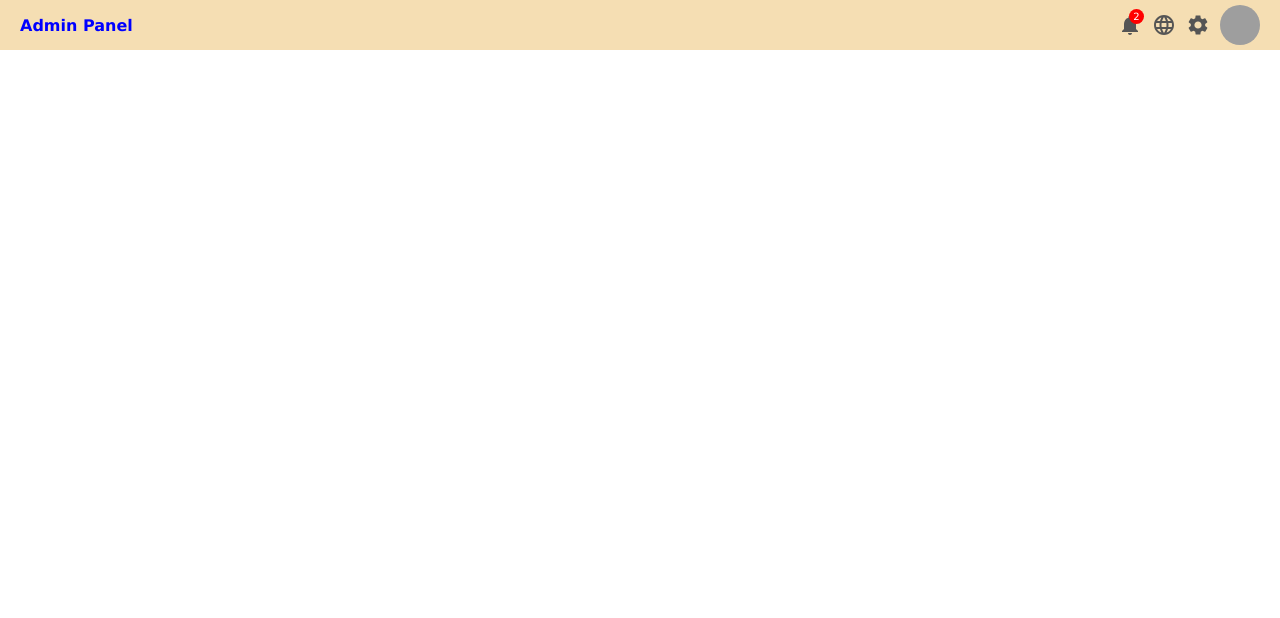
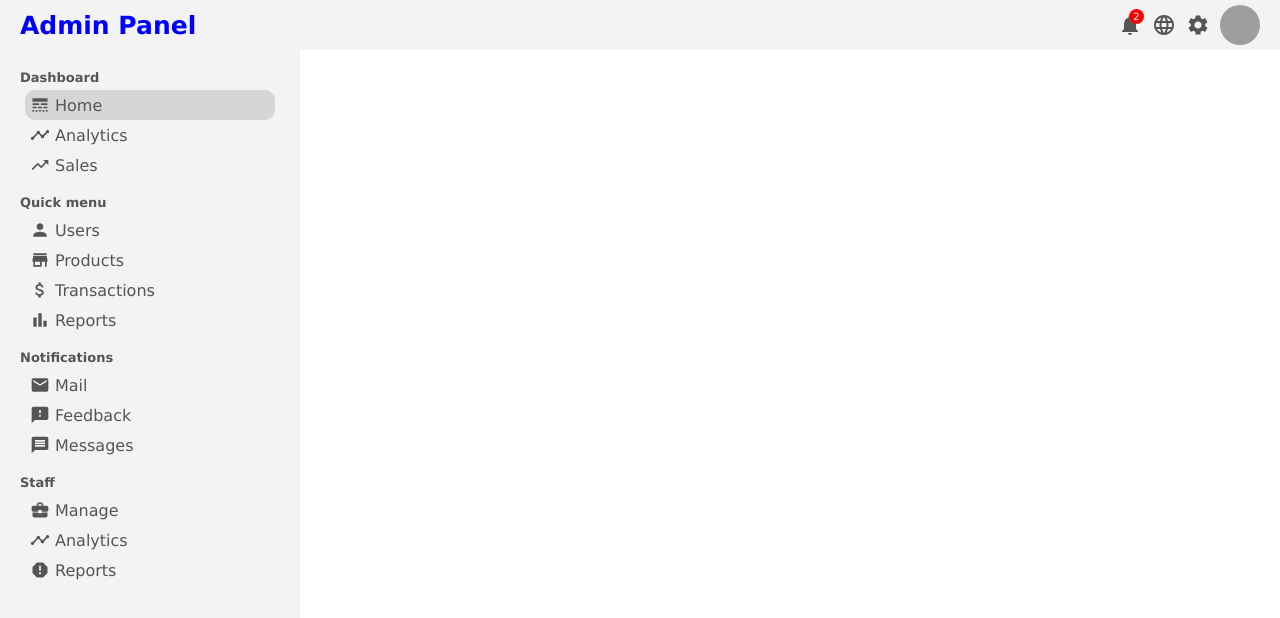
Before and after one commit to mjIsaac17/react-admin-panel, a React (Create React App) app: page / in a window 1280 px wide. Shown: the top 618 px of the page. Built offline with nearby package versions, Linux system fonts and the light colour scheme; grey boxes are pictures that could not be loaded.

Commit message:
Sidebar component

```diff
--- a/src/App.js
+++ b/src/App.js
@@ -1,9 +1,14 @@
-import Navbar from './components/Navbar/Navbar';
+import Navbar from './components/navbar/Navbar';
+import Sidebar from './components/sidebar/Sidebar';
 
 function App() {
   return (
     <div>
       <Navbar />
+      <div className='container'>
+        <Sidebar />
+        {/* <div className='others'>others</div> */}
+      </div>
     </div>
   );
 }
--- a/src/components/Navbar/Navbar.jsx
+++ b/src/components/Navbar/Navbar.jsx
@@ -20,7 +20,7 @@
           </div>
           <img
             src='https://encrypted-tbn0.gstatic.com/images?q=tbn:ANd9GcQ-PyEq6U1Yk4w04ZBuOGOUNdmuUG0_TUR9k2rC0bTkZGk7fNLaidmJkMayGVxorRFaKc8&usqp=CAU'
-            alt='profile picture'
+            alt='avatar'
             className='avatar'
           />
         </div>
--- a/src/components/Navbar/navbar.css
+++ b/src/components/Navbar/navbar.css
@@ -1,5 +1,5 @@
 .navbar {
-  background-color: wheat;
+  background-color: rgb(243, 243, 243);
   height: 50px;
   position: sticky;
   top: 0;
@@ -18,7 +18,7 @@
 .logo {
   color: blue;
   cursor: pointer;
-  font-style: 30px;
+  font-size: 25px;
   font-weight: bold;
 }
 
--- /dev/null
+++ b/src/components/sidebar/Sidebar.jsx
@@ -0,0 +1,83 @@
+import {
+  AttachMoney,
+  BarChart,
+  BusinessCenter,
+  Feedback,
+  LineStyle,
+  Mail,
+  Message,
+  Person,
+  Report,
+  Store,
+  Timeline,
+  TrendingUp
+} from '@mui/icons-material';
+import './sidebar.css';
+
+export default function Sidebar() {
+  return (
+    <div className='sidebar'>
+      <div className='sidebar__wrapper'>
+        <div className='sidebar__menu'>
+          <h3 className='sidebar__title'>Dashboard</h3>
+          <ul className='sidebar__list'>
+            <li className='sidebar__list-item active'>
+              <LineStyle className='sidebar__icon' /> Home
+            </li>
+            <li className='sidebar__list-item'>
+              <Timeline className='sidebar__icon' /> Analytics
+            </li>
+            <li className='sidebar__list-item'>
+              <TrendingUp className='sidebar__icon' /> Sales
+            </li>
+          </ul>
+        </div>
+        <div className='sidebar__menu'>
+          <h3 className='sidebar__title'>Quick menu</h3>
+          <ul className='sidebar__list'>
+            <li className='sidebar__list-item'>
+              <Person className='sidebar__icon' /> Users
+            </li>
+            <li className='sidebar__list-item'>
+              <Store className='sidebar__icon' /> Products
+            </li>
+            <li className='sidebar__list-item'>
+              <AttachMoney className='sidebar__icon' /> Transactions
+            </li>
+            <li className='sidebar__list-item'>
+              <BarChart className='sidebar__icon' /> Reports
+            </li>
+          </ul>
+        </div>
+        <div className='sidebar__menu'>
+          <h3 className='sidebar__title'>Notifications</h3>
+          <ul className='sidebar__list'>
+            <li className='sidebar__list-item'>
+              <Mail className='sidebar__icon' /> Mail
+            </li>
+            <li className='sidebar__list-item'>
+              <Feedback className='sidebar__icon' /> Feedback
+            </li>
+            <li className='sidebar__list-item'>
+              <Message className='sidebar__icon' /> Messages
+            </li>
+          </ul>
+        </div>
+        <div className='sidebar__menu'>
+          <h3 className='sidebar__title'>Staff</h3>
+          <ul className='sidebar__list'>
+            <li className='sidebar__list-item'>
+              <BusinessCenter className='sidebar__icon' /> Manage
+            </li>
+            <li className='sidebar__list-item'>
+              <Timeline className='sidebar__icon' /> Analytics
+            </li>
+            <li className='sidebar__list-item'>
+              <Report className='sidebar__icon' /> Reports
+            </li>
+          </ul>
+        </div>
+      </div>
+    </div>
+  );
+}
--- /dev/null
+++ b/src/components/sidebar/sidebar.css
@@ -0,0 +1,44 @@
+.sidebar {
+  background-color: rgb(243, 243, 243);
+  flex: 1;
+  height: calc(100vh - 50px);
+  max-width: 300px;
+  position: sticky;
+  top: 50px;
+}
+
+.sidebar__wrapper {
+  color: #555;
+  padding: 20px;
+}
+
+.sidebar__menu {
+  margin-bottom: 10px;
+}
+
+.sidebar__title {
+  font-size: 13px;
+}
+
+.sidebar__list {
+  list-style: none;
+  padding: 5px;
+}
+
+.sidebar__list-item {
+  align-items: center;
+  border-radius: 10px;
+  cursor: pointer;
+  display: flex;
+  padding: 5px;
+}
+
+.sidebar__list-item.active,
+.sidebar__list-item:hover {
+  background-color: rgb(214, 214, 214);
+}
+
+.sidebar__icon {
+  margin-right: 5px;
+  font-size: 20px !important;
+}
--- a/src/index.css
+++ b/src/index.css
@@ -4,3 +4,11 @@
   font-family: 'Lucida Sans', 'Lucida Sans Regular', 'Lucida Grande',
     'Lucida Sans Unicode', Geneva, Verdana, sans-serif;
 }
+
+.container {
+  display: flex;
+}
+
+.others {
+  flex: 4;
+}
```
